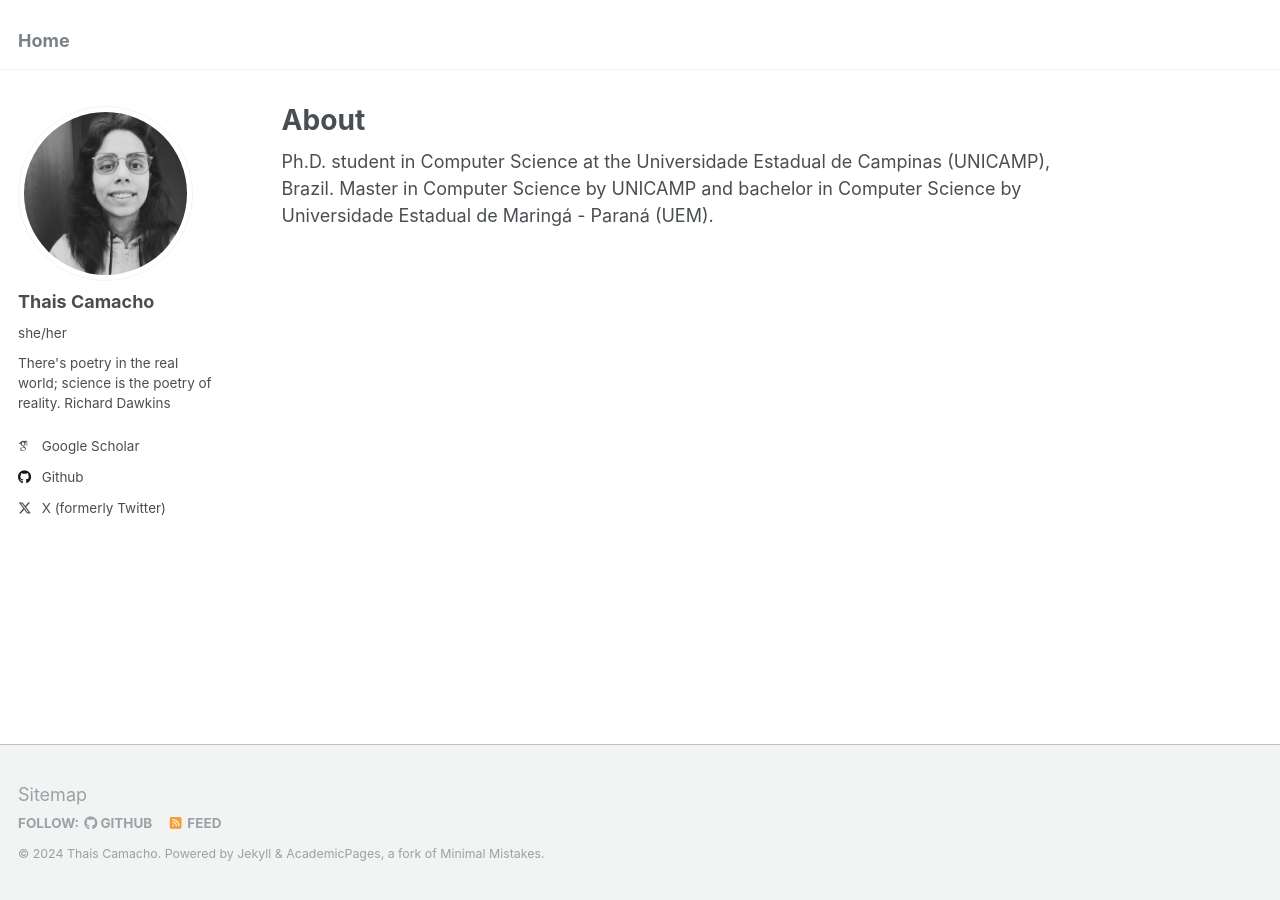
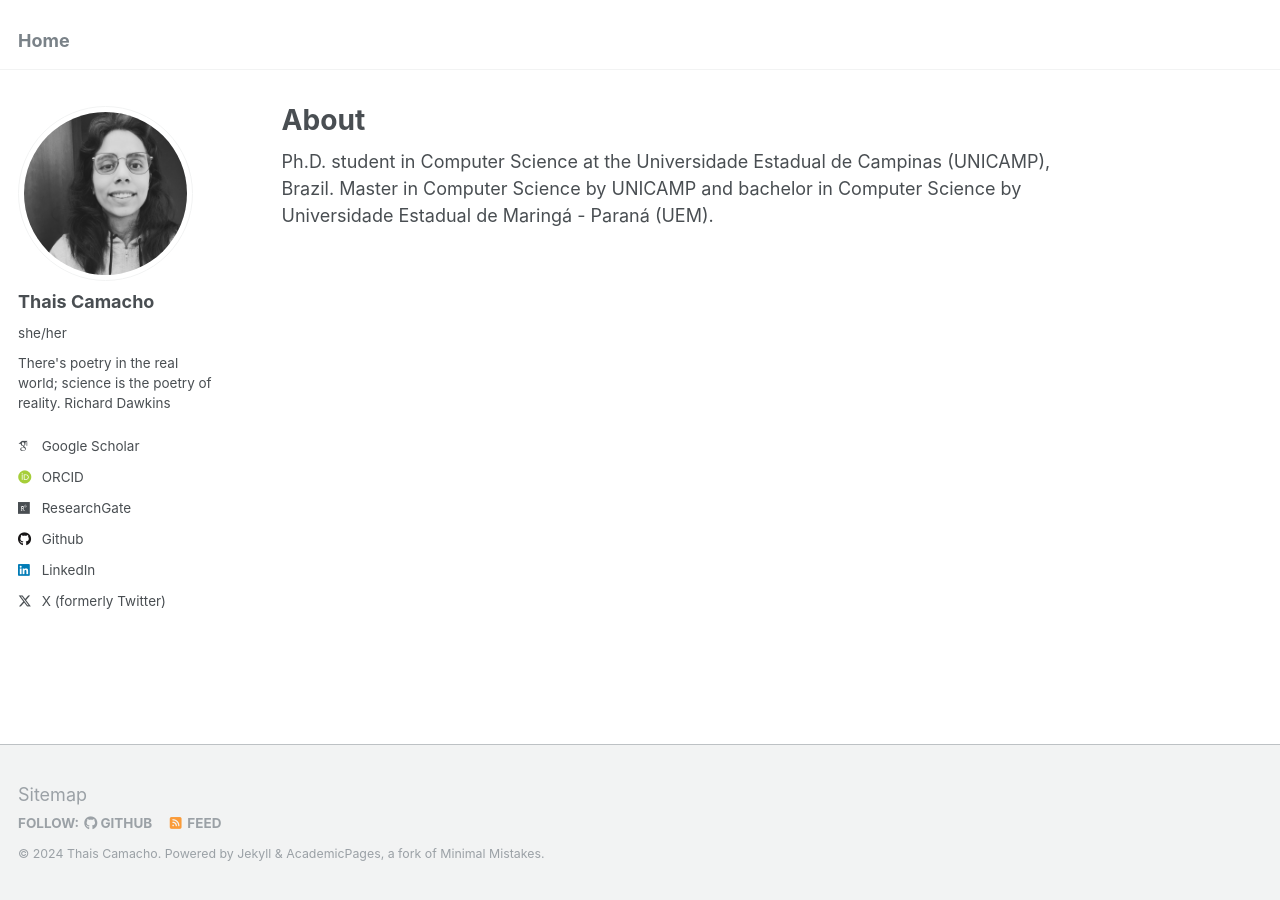
Before and after one commit to thaisacs/thaisacs.github.io, a Jekyll site: the page built from _pages/about.md, in a window 1280 px wide. Built offline with Jekyll 4.4.1, drawn with Linux system fonts in a browser that asks for light colours; some web fonts are replaced; part of the change alters nothing that is shown.

Commit message:
up links

```diff
--- a/_config.yml
+++ b/_config.yml
@@ -34,10 +34,10 @@ author:
   arxiv            : # URL - Update with the correct link to your profile
   googlescholar    : "https://scholar.google.com.br/citations?user=ZHDt8yoAAAAJ&hl=pt-BR"
   impactstory      : # URL
-  orcid            : #"http://orcid.org/yourorcidurl"
+  orcid            : "https://orcid.org/0000-0001-9605-1037"
   semantic         : # URL
   pubmed           : #"https://www.ncbi.nlm.nih.gov/pubmed/?term=john+snow"
-  researchgate     : # URL
+  researchgate     : "https://www.researchgate.net/profile/Thais-Camacho"
 
   # Repositories and software development
   bitbucket        : # Username - Update with your username on the site
@@ -57,7 +57,7 @@ author:
   keybase          : # Username
   instagram        : # Username
   lastfm           : # Username
-  linkedin         : # Username
+  linkedin         : "thais-camacho-a0a129263"
   mastodon         : # URL
   medium           : # URL
   pinterest        : # Username
```
